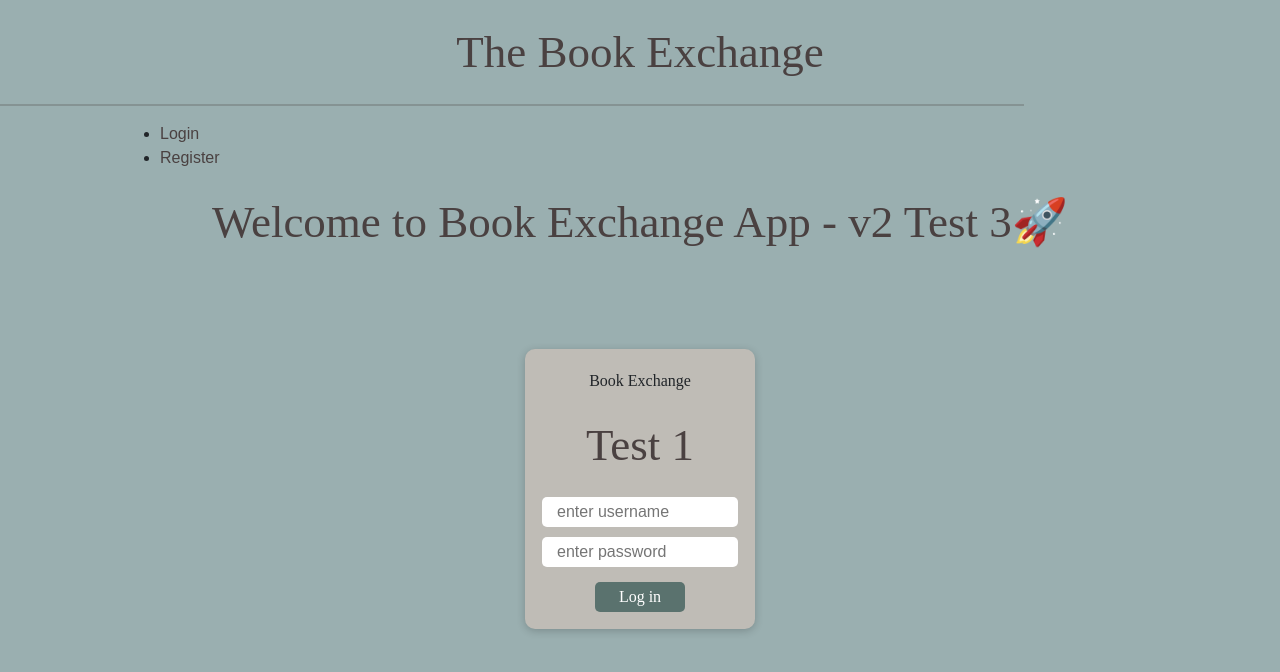
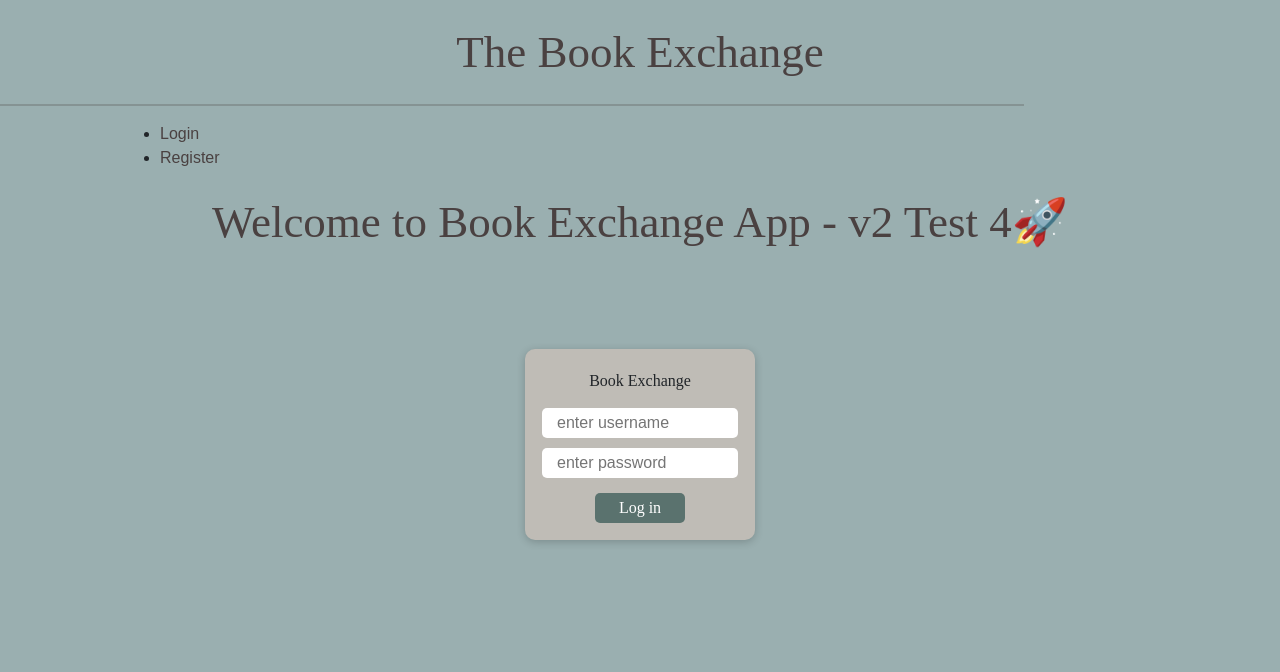
Before and after one commit to mo7thh/bookExchange, a React app in the folder client/: page /login in a window 1280 px wide. Shown: the top 672 px of the page. Built offline with nearby package versions, Linux system fonts and the light colour scheme.

Commit message:
Fix: update welcome message in App component and remove test header in Login component

```diff
--- a/client/App.jsx
+++ b/client/App.jsx
@@ -57,7 +57,7 @@ class App extends React.Component {
         <Router>
           {/* NAV will always be rendered */}
           <Nav logOut={this.logOut} loggedIn={this.state.loggedIn} userId={this.state.userId} />
-          <h1>Welcome to Book Exchange App - v2  Test 3🚀</h1>
+          <h1>Welcome to Book Exchange App - v2  Test 4🚀</h1>
 
           <Routes>
             <Route path="/login" element={<Login changeState={this.changeState} loggedIn={this.state.loggedIn} userId={this.state.userId} error={this.state.error} />}></Route>
--- a/client/routes/Login.jsx
+++ b/client/routes/Login.jsx
@@ -31,7 +31,6 @@ class Login extends React.Component {
         {loggedIn && <Navigate to="/" replace={true} />}
         {error && <p style={{ color: 'red' }}>{error}</p>}
         <div className="usercred-title">Book Exchange</div>
-        <h1>Test 1</h1>
         <form className="usercred-form">
           <input type="text" placeholder="enter username" name="username" id="username" required />
           <input type="password" placeholder="enter password" name="password" id="password" required />
```
